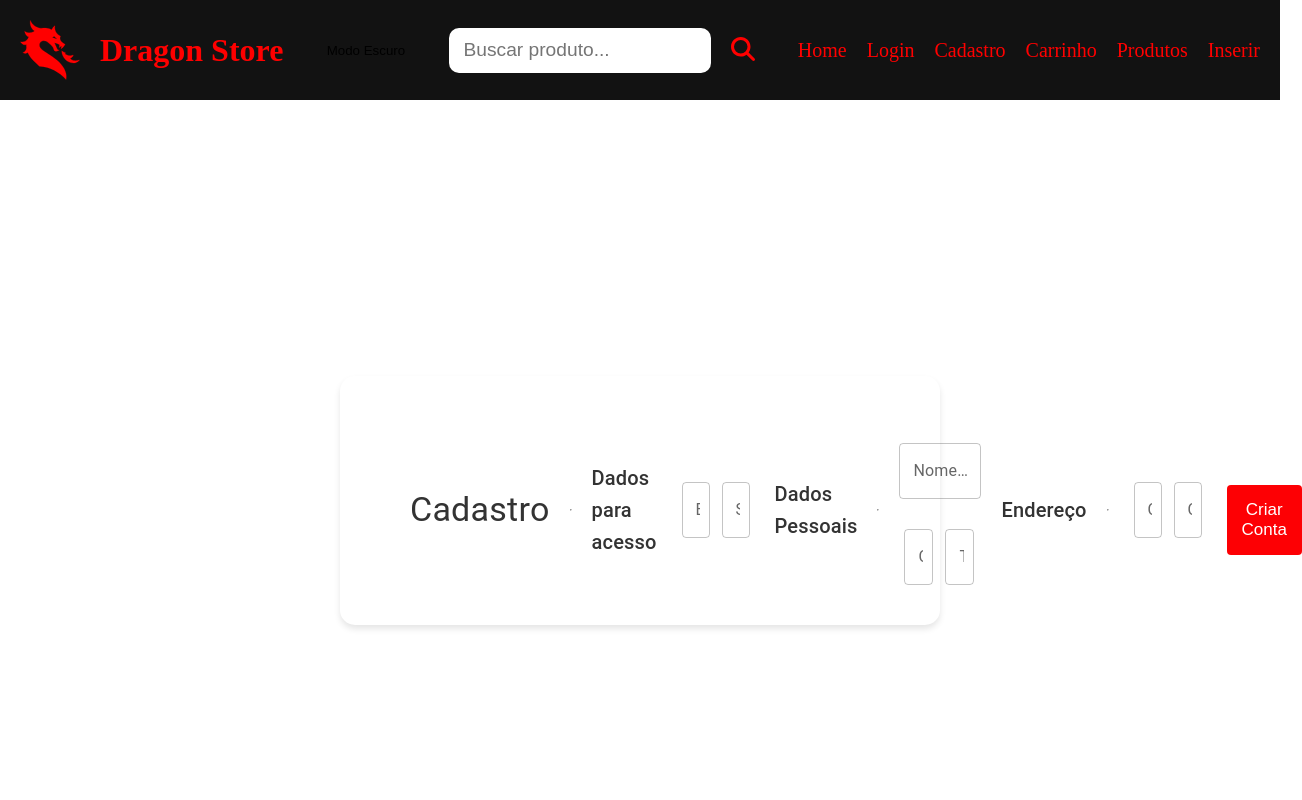
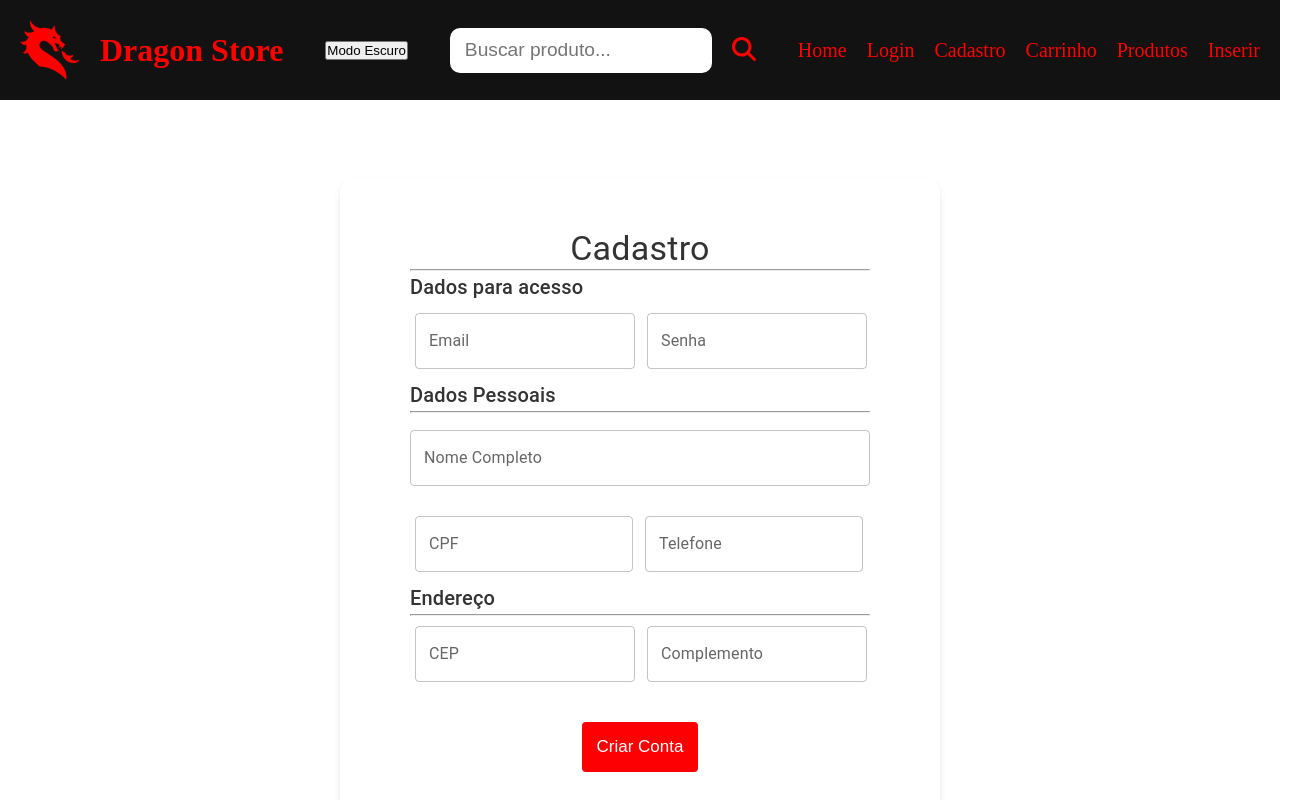
Before and after one commit to wolf011/Final-React, a React (Vite) app: page /cadastro in a window 1280 px wide. Shown: the top 800 px of the page, 1302 px wide, since content can reach past the window. Built offline with nearby package versions, Linux system fonts and the light colour scheme.

Commit message:
css header

```diff
--- a/src/components/Header/Header.module.css
+++ b/src/components/Header/Header.module.css
@@ -60,17 +60,13 @@ header {
     }
 }
 
-form {
+.formHeader {
     display: flex;
     align-items: center;
     gap: 20px;
 }
 
-input {
-    border-radius: 5px;
-}
-
-button {
+.buttonHeader {
     background: none;
     border: none;
     cursor: pointer
--- a/src/components/Header/index.jsx
+++ b/src/components/Header/index.jsx
@@ -41,14 +41,14 @@ export default function Header() {
                 <ThemeToggle/>
             </div>
 
-            <form onSubmit={handleSearch} className={styles["search-form"]}>
+            <form onSubmit={handleSearch} className={styles.formHeader}>
                 <input className="input"
                     type="text"
                     placeholder="Buscar produto..."
                     value={inputNome}
                     onChange={(e) => setInputNome(e.target.value)}
                 />
-                <button type="submit">
+                <button type="submit" className={styles.buttonHeader}>
                 <FaMagnifyingGlass size={24} color="#ff0000" />
                 </button>
             </form>
```
